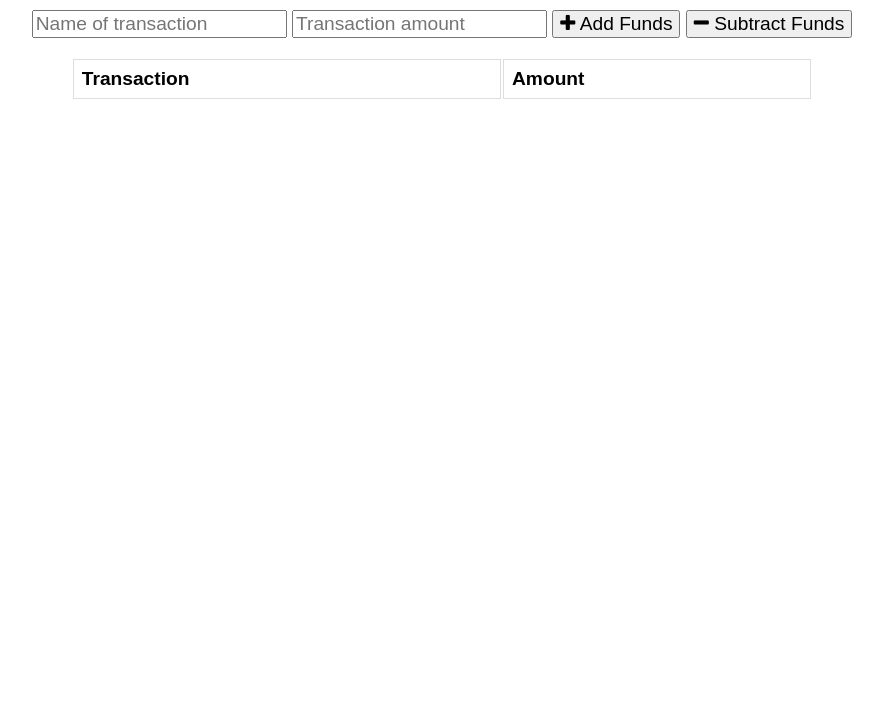
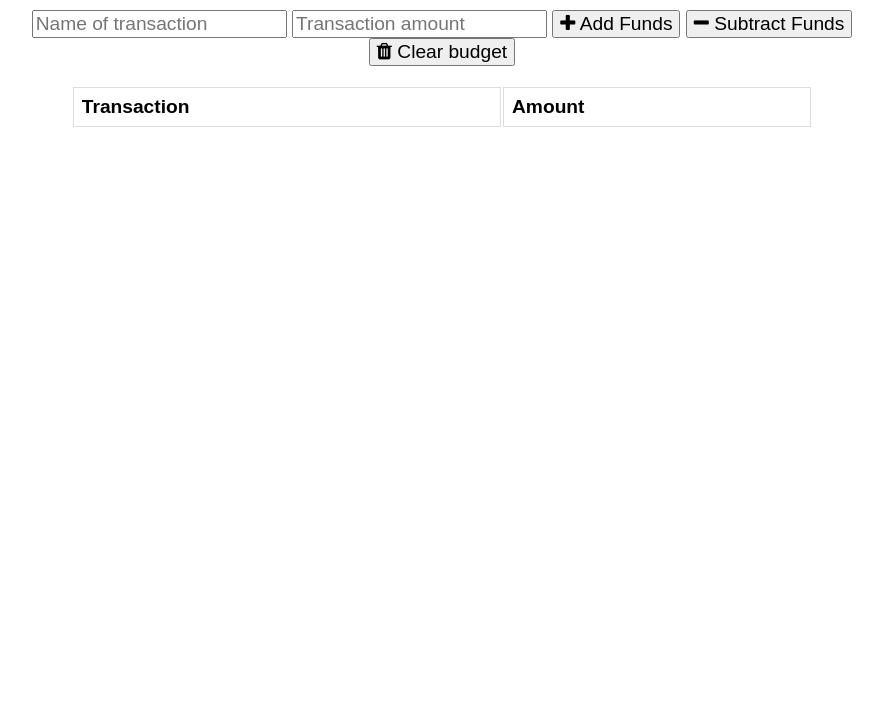
Before and after one commit to chris31roc/budget-trackers, a website: page public/index.html in a window 1280 px wide. Shown: the part 72-800 px from the top of the page, without its empty margins (198-1081 px from the left). Drawn offline with nearby package versions, Linux system fonts and the light colour scheme; no server answers.

Commit message:
added actual button to display on the index.html file

```diff
--- a/public/index.html
+++ b/public/index.html
@@ -23,6 +23,7 @@
       <input type="number" min="0" id="t-amount" placeholder="Transaction amount" />
       <button id="add-btn"><i class="fa fa-plus buttons"></i> Add Funds</button>
       <button id="sub-btn"><i class="fa fa-minus"></i> Subtract Funds</button>
+      <button id="del-btn"><i class="fa fa-trash"></i> Clear budget</button>
       <p class="error"></p>
     </div>
 
```
